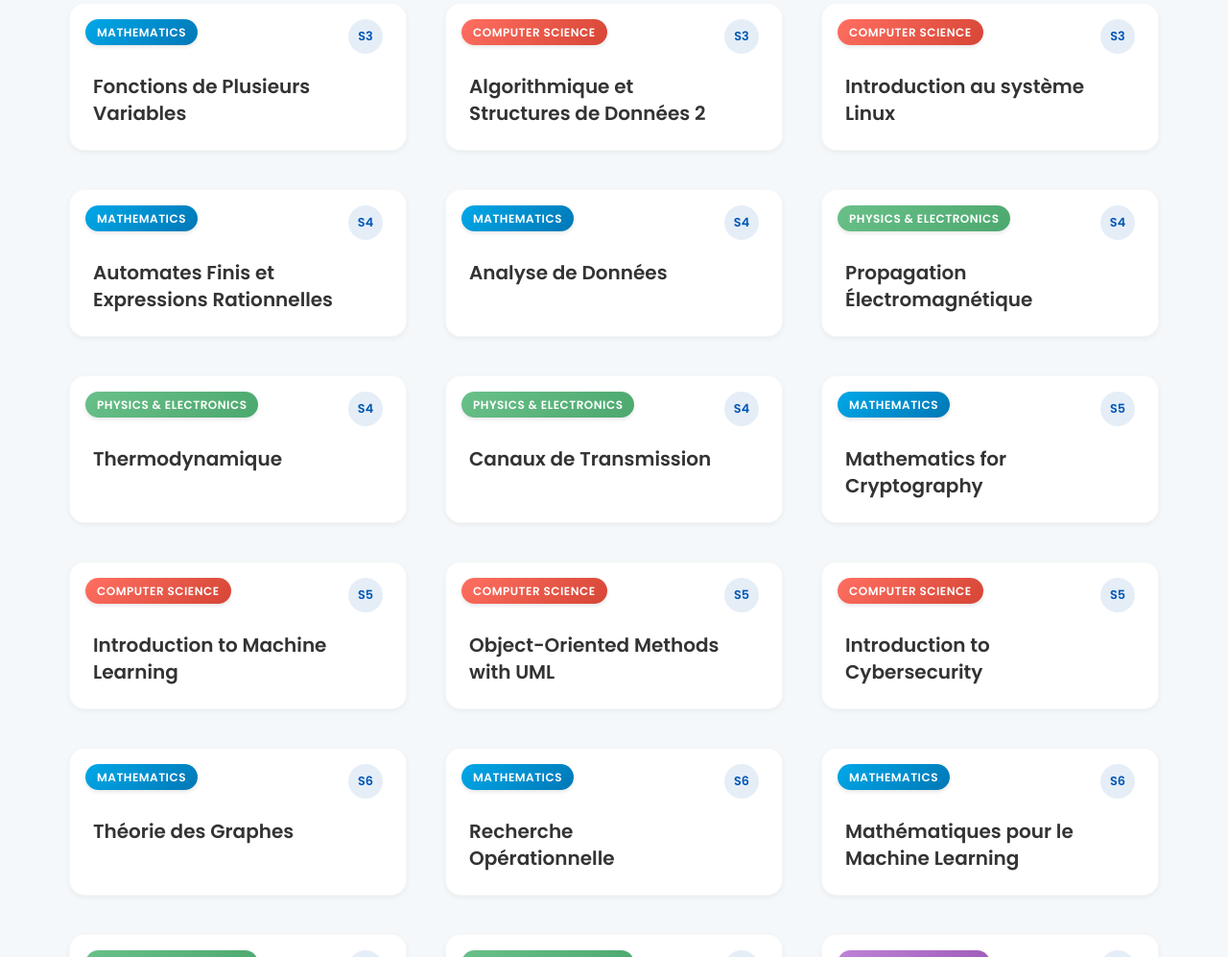
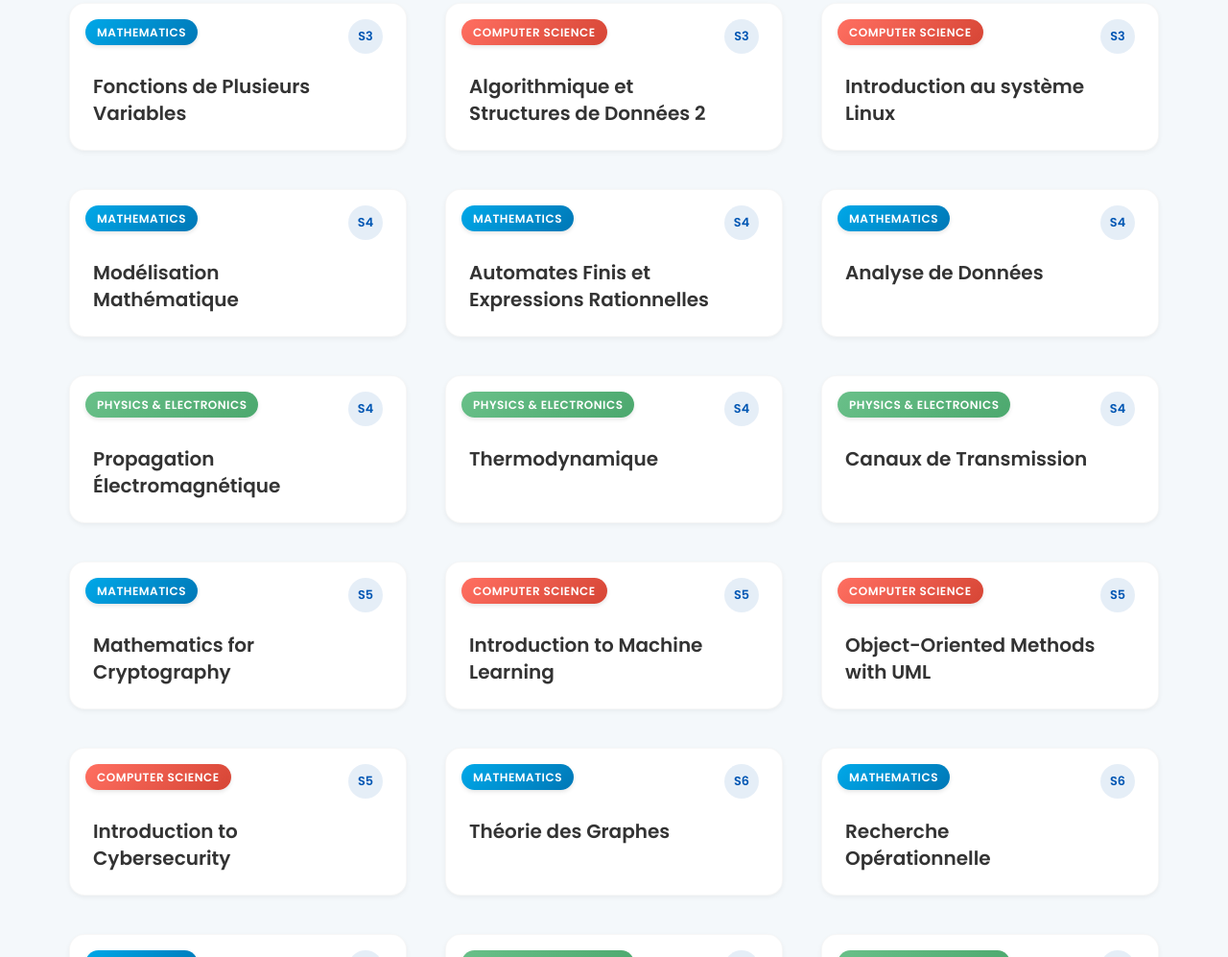
Before and after one commit to DorDNS/StudyHub, a plain HTML site: page index.html in a window 1280 px wide. Shown: the part 873-1870 px from the top of the page at 96% size. Drawn offline with Linux system fonts and the light colour scheme.

Commit message:
feat: ajouter une carte d'étude pour "Modélisation Mathématique" avec lien vers le PDF

```diff
--- a/index.html
+++ b/index.html
@@ -97,6 +97,14 @@
                         <h3>Introduction au système Linux</h3>
                     </div>
                     <a href="https://dordns.github.io/cours-linux/" target="_blank" class="card-link"></a>
+                </div>
+                <div class="study-card">
+                    <div class="category-label category-math">Mathematics</div>
+                    <span class="semester">S4</span>
+                    <div class="content">
+                        <h3>Modélisation Mathématique</h3>
+                    </div>
+                    <a href="pdf/sm401.pdf" target="_blank" class="card-link"></a>
                 </div>
                 <div class="study-card">
                     <div class="category-label category-math">Mathematics</div>
```
Also changed, not shown: 1 other file.
